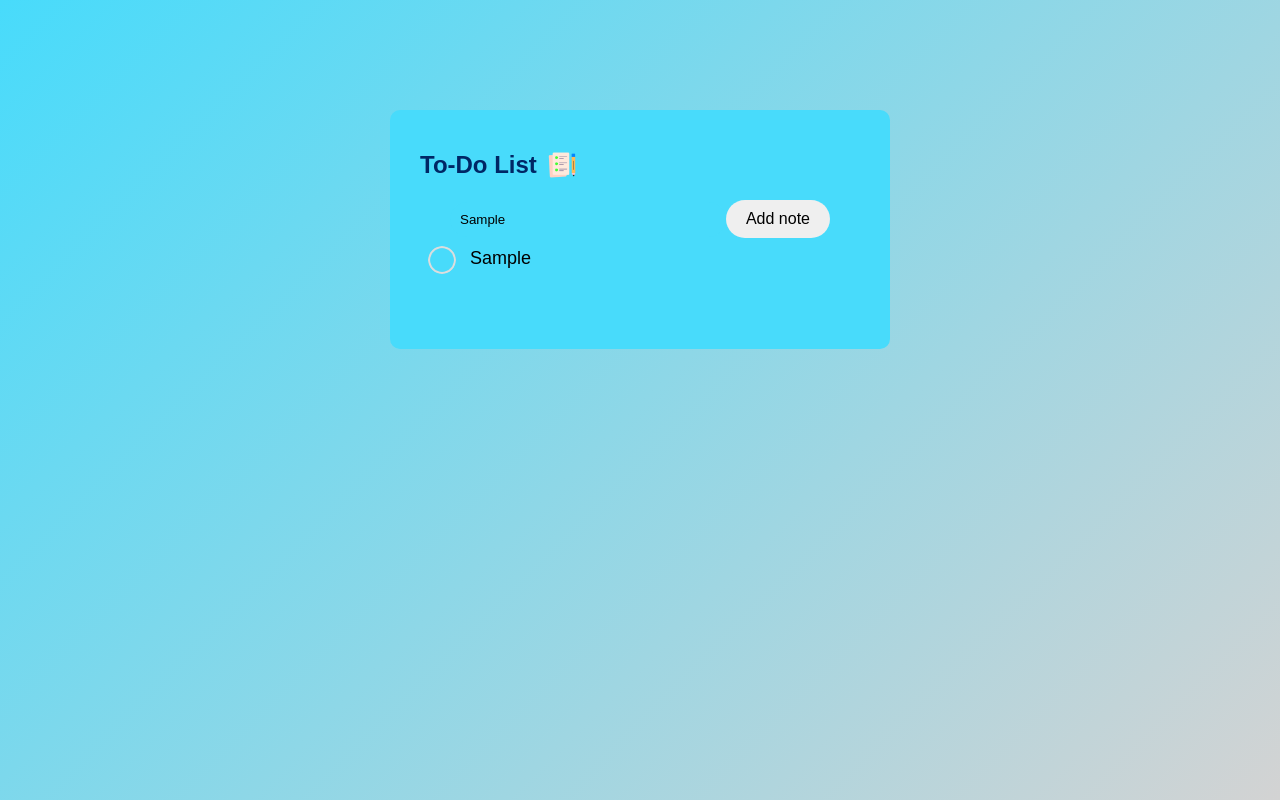
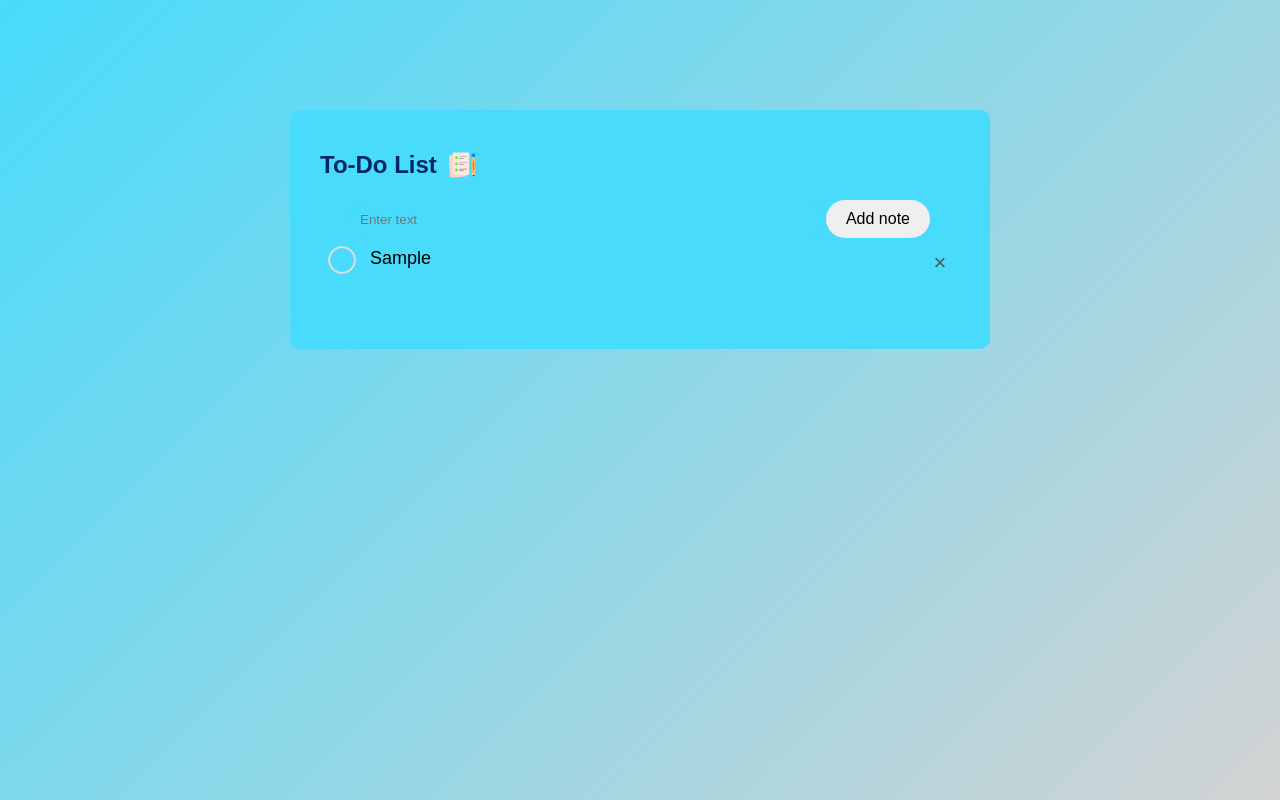
Before and after one commit to msnstphns/toDoApp, a plain HTML site: page index.html in a window 1280 px wide. Both pictures are taken after typing "Sample" into the empty fields and a click on the button "Add note". Drawn offline with Linux system fonts and the light colour scheme.

Commit message:
final changes

```diff
--- a/index.html
+++ b/index.html
@@ -9,7 +9,7 @@
   <body>
     <div class="container">
       <div class="todo-app">
-        <h2>
+        <h2 style="text-align: center;">
           To-Do List <img src="images/icon.png" alt="Pen and paper icon" />
         </h2>
         <div class="row">
--- a/script.js
+++ b/script.js
@@ -8,5 +8,30 @@ function addTask() {
     let li = document.createElement("li");
     li.innerHTML = input.value;
     listContainer.appendChild(li);
+    let span = document.createElement("span");
+    span.innerHTML = "\u00d7";
+    li.appendChild(span);
   }
+  input.value = "";
+  saveTask();
 }
+
+listContainer.addEventListener("click", function(e) {
+  if(e.target.tagName === "LI") {
+    e.target.classList.toggle("checked");
+    saveTask();
+} else if (e.target.tagName === "SPAN") {
+  e.target.parentElement.remove();
+  saveTask()
+}
+}, false);
+
+function saveTask() {
+  localStorage.setItem("task", listContainer.innerHTML);
+}
+
+function viewTask() {
+  listContainer.innerHTML = localStorage.getItem("task");
+}
+
+viewTask();
--- a/style.css
+++ b/style.css
@@ -14,7 +14,7 @@
 
 .todo-app {
   width: 100%;
-  max-width: 500px;
+  max-width: 700px;
   background: #48dbfb;
   margin: 100px auto 20px;
   padding: 40px 30px 70px;
@@ -92,3 +92,20 @@ ul li.ticked {
 ul li.ticked::before {
   background-image: url(images/checked.png);
 }
+
+ul li span {
+  position: absolute;
+  right: 0;
+  top: 5px;
+  width: 40px;
+  height: 40px;
+  font-size: 22px;
+  color: #555;
+  line-height: 40px;
+  text-align: center;
+  border-radius: 50%;
+}
+
+ul li span:hover {
+  background: #edeef0;
+}
```
